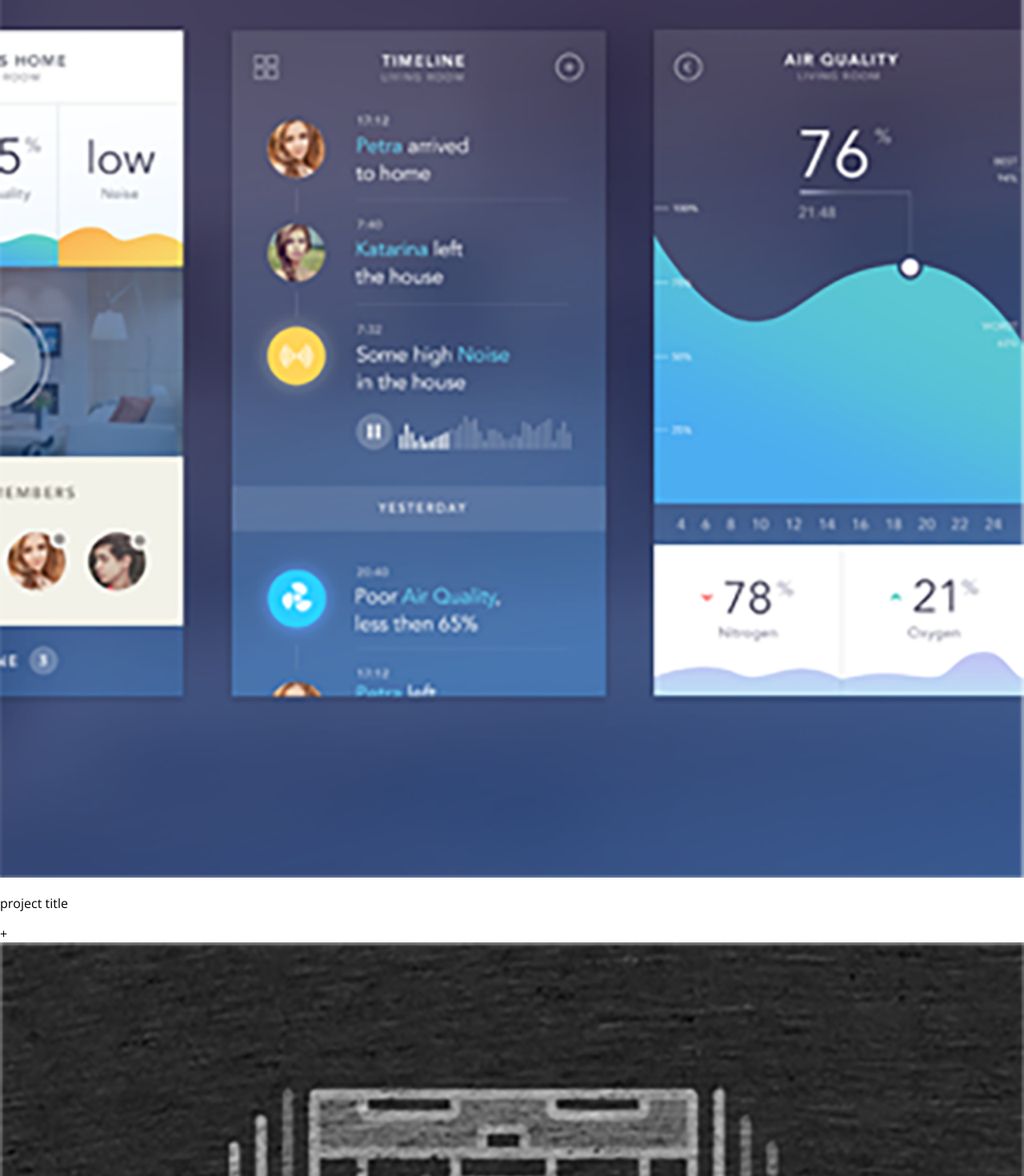
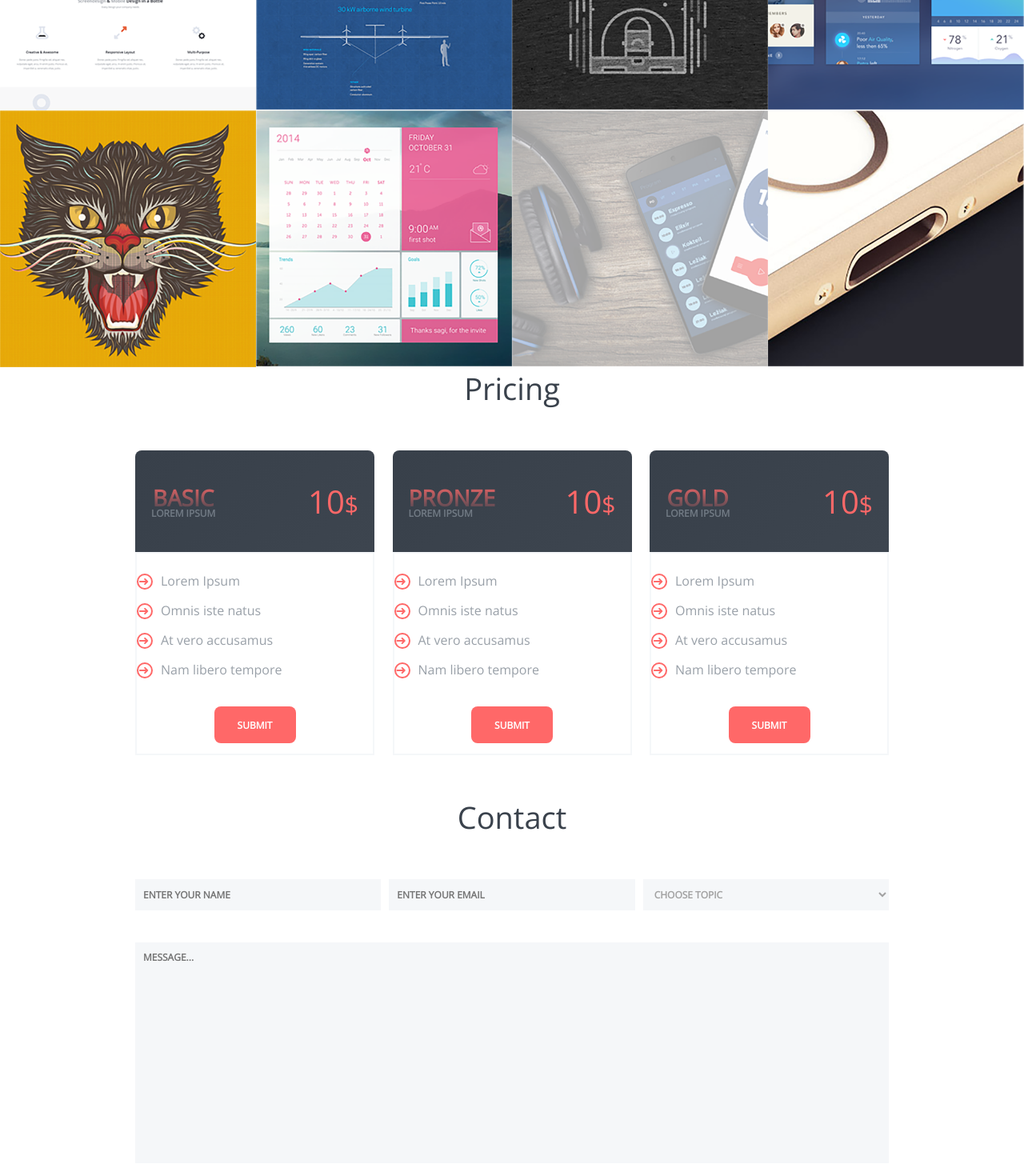
Before and after one commit to PiotrWolski1000/react-pixel-perfect-website, a React (Create React App) app: page / in a window 1280 px wide. Shown: the part 1540-3010 px from the top of the page at 80% size. Built offline with nearby package versions, Linux system fonts and the light colour scheme.

Commit message:
portfolfio on hover effect

```diff
--- a/src/components/Portfolio/gallery.js
+++ b/src/components/Portfolio/gallery.js
@@ -1,40 +1,48 @@
 export const gallery = [{
     small: "/images/portfolio/1/small.png",
     medium: "/images/portfolio/1/medium.png",
-    large: "/images/portfolio/1/large.png"
+    large: "/images/portfolio/1/large.png",
+    title: "Project Title"
 },
 {
     small: "/images/portfolio/2/small.png",
     medium: "/images/portfolio/2/medium.png",
-    large: "/images/portfolio/2/large.png"
+    large: "/images/portfolio/2/large.png",
+    title: "Project Title"
 },
 {
     small: "/images/portfolio/3/small.png",
     medium: "/images/portfolio/3/medium.png",
-    large: "/images/portfolio/3/large.png"
+    large: "/images/portfolio/3/large.png",
+    title: "Project Title"
 },
 {
     small: "/images/portfolio/4/small.png",
     medium: "/images/portfolio/4/medium.png",
-    large: "/images/portfolio/4/large.png"
+    large: "/images/portfolio/4/large.png",
+    title: "Project Title"
 },
 {
     small: "/images/portfolio/5/small.png",
     medium: "/images/portfolio/5/medium.png",
-    large: "/images/portfolio/5/large.png"
+    large: "/images/portfolio/5/large.png",
+    title: "Project Title"
 },
 {
     small: "/images/portfolio/6/small.png",
     medium: "/images/portfolio/6/medium.png",
-    large: "/images/portfolio/6/large.png"
+    large: "/images/portfolio/6/large.png",
+    title: "Project Title"
 },
 {
     small: "/images/portfolio/7/small.png",
     medium: "/images/portfolio/7/medium.png",
-    large: "/images/portfolio/7/large.png"
+    large: "/images/portfolio/7/large.png",
+    title: "Project Title"
 },
 {
     small: "/images/portfolio/8/small.png",
     medium: "/images/portfolio/8/medium.png",
-    large: "/images/portfolio/8/large.png"
+    large: "/images/portfolio/8/large.png",
+    title: "Project Title"
 }]
--- a/src/components/Portfolio/index.js
+++ b/src/components/Portfolio/index.js
@@ -1,36 +1,35 @@
 import React from 'react';
+import  {gallery} from './gallery.js'
 import './../../css/shared.scss'
 import './../../css/portfolio.scss'
-import  {gallery} from './gallery.js'
-
 
 const index = () => {
     return (
-        <section className="portfolio">
-
+        <section class="project_main_container">
             <h1>Portfolio</h1>
-
-            <div className="portfolio__grid__container">
+            <ul>
                 {gallery.map((item, i)=>{
                     return(
-                        <div className = "grid__item__wrapper" key={`grid_item_wrapper_${i}`}>
+                        <li>
+                            <div className = "project_container" key={`grid_item_wrapper_${i}`}>
+                                <div className="project_media">
                                     <img
                                         className="grid__image"
                                         key={`grid_item_${i}`}
                                         src={item.small}
                                         srcSet={`${item.small} 326w, ${item.medium} 651, ${item.large} 977w`}
-                                alt="alt"
+                                        alt = "alt"
                                         />
-
-                            <div className="grid__image__hover">
-                                <p>project title</p>
-                                <div className="grid__hover__plus"> + </div>
+                                    <h1 className="grid__titleHover">
+                                        {item.title}
+                                    </h1>
                                 </div>
                             </div>
+                        </li>
                     )
                 })}
-            </div>
+            </ul>
         </section>
-    );
+    )
 };
 export default index;
```
Lines whose indentation alone changed are shown as unchanged.
